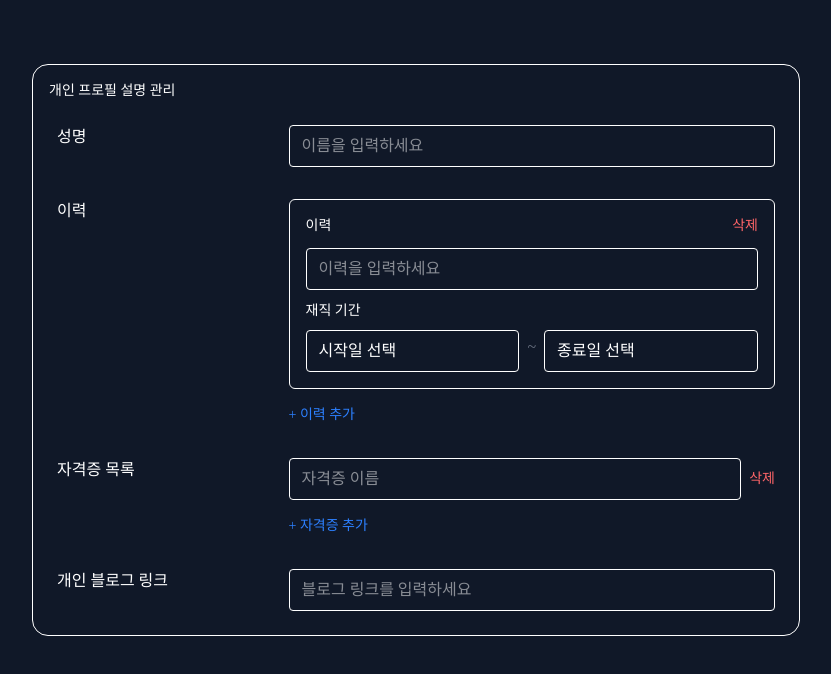
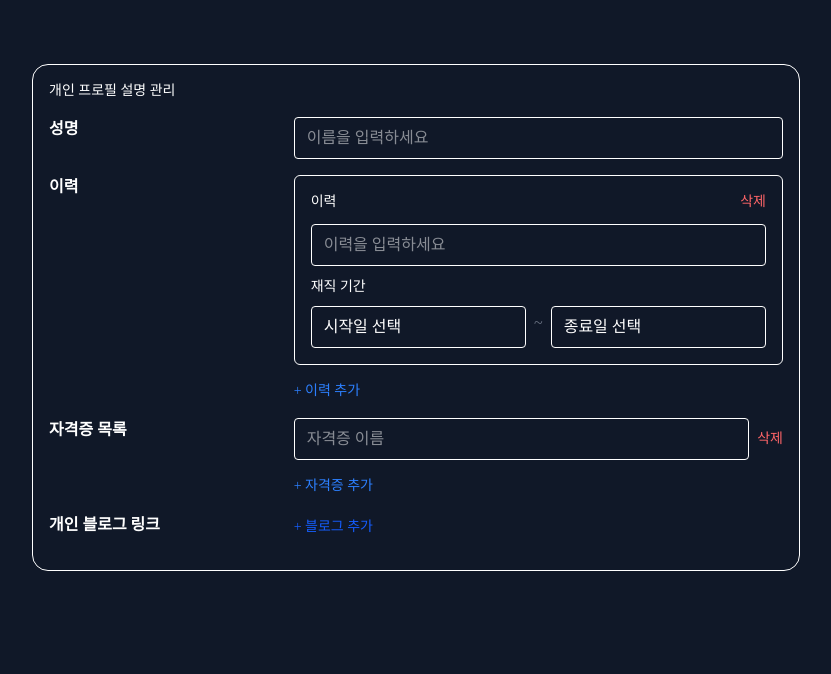
Before and after one commit to MexicoHamburger/lsal, a React (Vite) app in the folder frontend/: page /personal/1 in a window 1280 px wide. Shown: the top 674 px of the page, without its empty margins (224-1055 px from the left). Built offline with nearby package versions, Linux system fonts and the light colour scheme; a web font is replaced by a local one.

Commit message:
modified personal page - blog add feature

```diff
--- a/frontend/src/components/PersonalInfoSections.tsx
+++ b/frontend/src/components/PersonalInfoSections.tsx
@@ -1,7 +1,28 @@
+import { useState } from "react";
 import DynamicHistoryInput from './DynamicHistoryInput';
 import DynamicCertInput from './DynamicCertInput';
 
-export const sections = [
+export default function PersonalInfoSections() {
+  const [blogList, setBlogList] = useState<string[]>([]);
+
+  const addBlog = () => {
+    setBlogList((prev) => [...prev, ""]);
+  };
+
+  const handleChange = (index: number, value: string) => {
+    const newList = [...blogList];
+    newList[index] = value;
+    setBlogList(newList);
+  };
+
+  const handleKeyDown = (e: React.KeyboardEvent<HTMLInputElement>, index: number) => {
+    if (e.key === "Enter") {
+      e.preventDefault();
+      addBlog();
+    }
+  };
+
+  const sections = [
     {
       left: '성명',
       right: (
@@ -23,11 +44,37 @@ export const sections = [
     {
       left: '개인 블로그 링크',
       right: (
+        <div className="space-y-2">
+          {blogList.map((url, index) => (
             <input
+              key={index}
               type="url"
-                placeholder="블로그 링크를 입력하세요"
+              value={url}
+              placeholder="블로그 링크를 입력하세요 (Enter로 추가)"
+              onChange={(e) => handleChange(index, e.target.value)}
+              onKeyDown={(e) => handleKeyDown(e, index)}
               className="w-full border rounded px-3 py-2"
             />
+          ))}
+          <button
+            onClick={addBlog}
+            className="text-sm text-blue-600 hover:underline mt-1"
+          >
+            + 블로그 추가
+          </button>
+        </div>
       ),
     },
   ];
+
+  return (
+    <>
+      {sections.map((section, idx) => (
+        <div key={idx} className="flex mb-4">
+          <div className="w-1/3 font-semibold">{section.left}</div>
+          <div className="w-2/3">{section.right}</div>
+        </div>
+      ))}
+    </>
+  );
+}
--- a/frontend/src/pages/PersonalPage.tsx
+++ b/frontend/src/pages/PersonalPage.tsx
@@ -1,6 +1,6 @@
 import { useParams, useNavigate } from "react-router";
 import Layout from "@/components/Layout";
-import { sections } from "@/components/PersonalInfoSections"
+import PersonalInfoSections from "@/components/PersonalInfoSections";
 
 function PersonalPage() {
   const { userid } = useParams();
@@ -12,16 +12,7 @@ function PersonalPage() {
         <div className="w-full p-4 space-y-4 border rounded-2xl">
           <p className="text-sm">개인 프로필 설명 관리</p>
 
-                    {sections.map((item, idx) => (
-                        <div key={idx} className="flex w-full space-x-4">
-                            <div className="w-[30%] p-2 rounded-xl">
-                                {item.left}
-                            </div>
-                            <div className="w-[70%] p-2 rounded-xl">
-                                {item.right}
-                            </div>
-                        </div>
-                    ))}
+          <PersonalInfoSections />
         </div>
       </div>
     </Layout>
```
Lines whose indentation alone changed are shown as unchanged.
